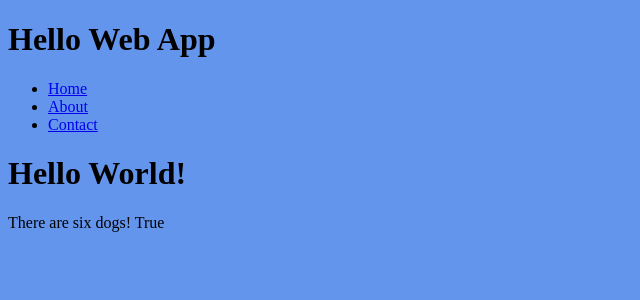
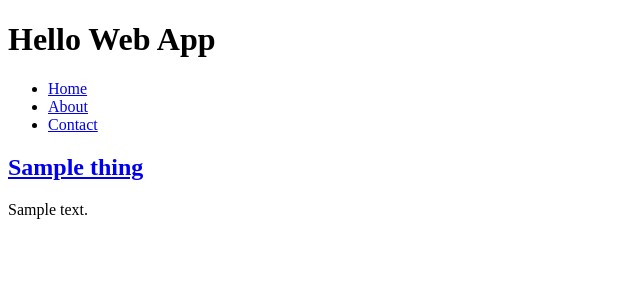
Before and after one commit to chipmash/my-site, a Django app: page / in a window 1280 px wide. Shown: the top 300 px of the page, without its empty margins (0-640 px from the left). Run offline with Django 3.2, Linux system fonts and the light colour scheme; tables that the repository leaves empty hold one stand-in row (values such as "Sample post").

Commit message:
Added detail pages

```diff
--- a/collection/static/css/style.css
+++ b/collection/static/css/style.css
@@ -1,3 +1,48 @@
-body {
-    background-color: cornflowerblue;
+
+.page-header {
+	background-color: #ff9400;
+	margin-top: 0;
+	padding: 20px 20px 20px 40px;
 }
+
+.page-header h1, .page-header h1 a, .page-header h1 a:visited, .page-header h1 a:active {
+	color: #ffffff;
+	font-size: 36pt;
+	text-decoration: none;
+}
+
+/*
+.content {
+	margin-left: 40px;
+	}
+	h1, h2, h3, h4 {
+	font-family: 'Lobster', cursive;
+}
+*/
+
+.date {
+	color: #828282;
+}
+
+.save {
+	float: right;
+}
+
+.post-form textarea, .post-form input {
+	width: 100%;
+}
+
+.top-menu, .top-menu:hover, .top-menu:visited {
+	color: #ffffff;
+	float: right;
+	font-size: 26pt;
+	margin-right: 20px;
+}
+
+.post {
+	margin-bottom: 70px;
+}
+
+.post h1 a, .post h1 a:visited {
+	color: #000000;
+}
--- a/collection/templates/index.html
+++ b/collection/templates/index.html
@@ -4,17 +4,12 @@
 {% endblock title %}
 
 {% block content %}
-    <h1>Hello World!</h1>
-    <!-- here's the variable we are passing in -->
-
-
-	<p>There are six dogs!
-		{% if number == 6 %}
-		    True
-		{% else %}
-		    False
-		{% endif %}
-	</p>
-
-
+    {% for thing in things %}
+    <h2>
+        <a href="{% url 'thing_detail' slug=thing.slug %}">
+            {{ thing.name }}
+        </a>
+    </h2>
+    <p>{{ thing.description }}</p>
+    {% endfor %}
 {% endblock content %}
--- a/collection/views.py
+++ b/collection/views.py
@@ -1,9 +1,19 @@
+
 from django.shortcuts import render
+from collection.models import Thing
 
 def index(request):
-    # defining the variable
-    number = 6
-    # passing the variable to the view
+    things = Thing.objects.all()
     return render(request, 'index.html', {
-        'number': number,
+        'things': things,
     })
+
+# our new view
+def thing_detail(request, slug):
+    # grab the object...
+    thing = Thing.objects.get(slug=slug)
+
+    # and pass to the template
+    return render(request, 'things/thing_detail.html', {
+        'thing': thing,
+    })
--- a/hellowebapp/urls.py
+++ b/hellowebapp/urls.py
@@ -24,16 +24,22 @@ urlpatterns = [
         regex=r'^$',
         view=views.index,
         name='home',
-    ),
+    	),
     url(
     	regex=r'^about/$',
         view=TemplateView.as_view(template_name='about.html'),
-        name='about'),
+        name='about',
+        ),
     url(
     	regex=r'^contact/$',
         view=TemplateView.as_view(template_name='contact.html'),
-        name='contact'),
-
+        name='contact',
+        ),
+    url(
+    	regex=r'^things/(?P<slug>[-\w]+)/$',
+    	view=views.thing_detail,
+        name='thing_detail',
+        ),
 
     url(r'^admin/', admin.site.urls),
 ]
```
Also changed, not shown: collection/templates/things/thing_detail.html (added, +9 -0 lines).
